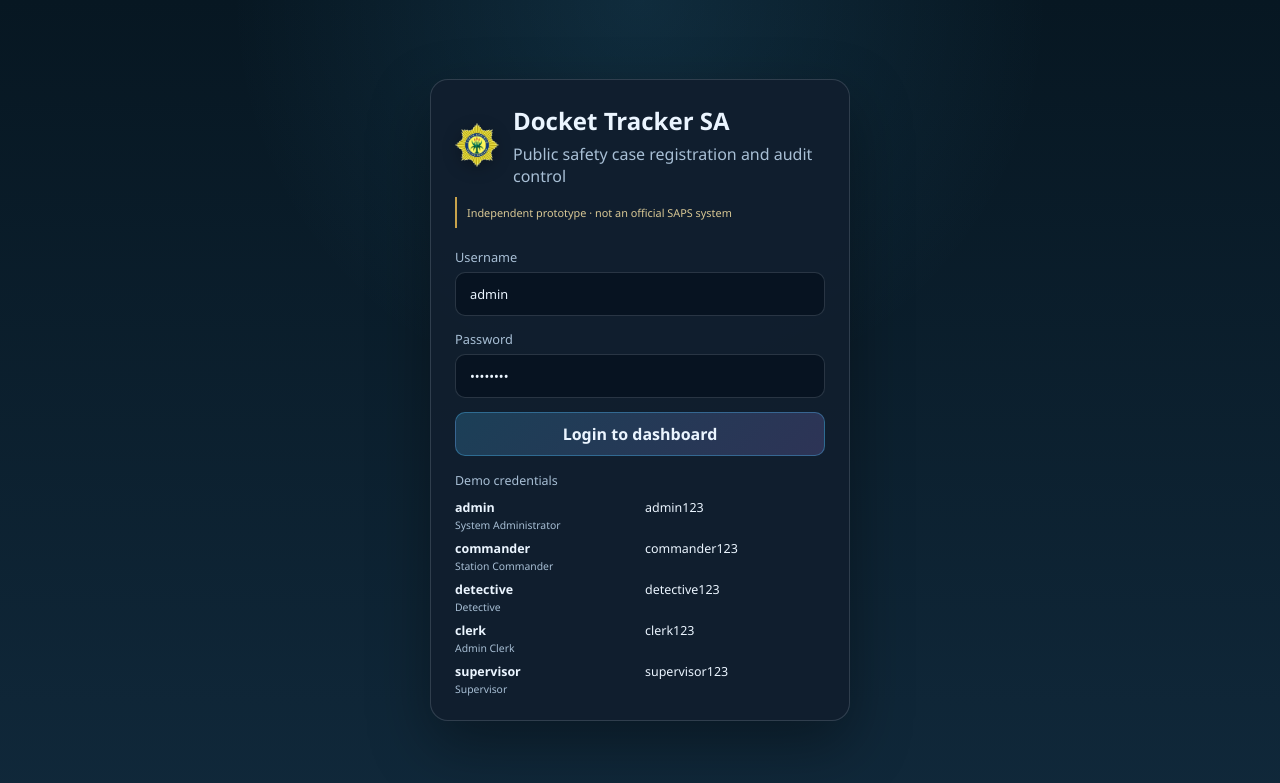
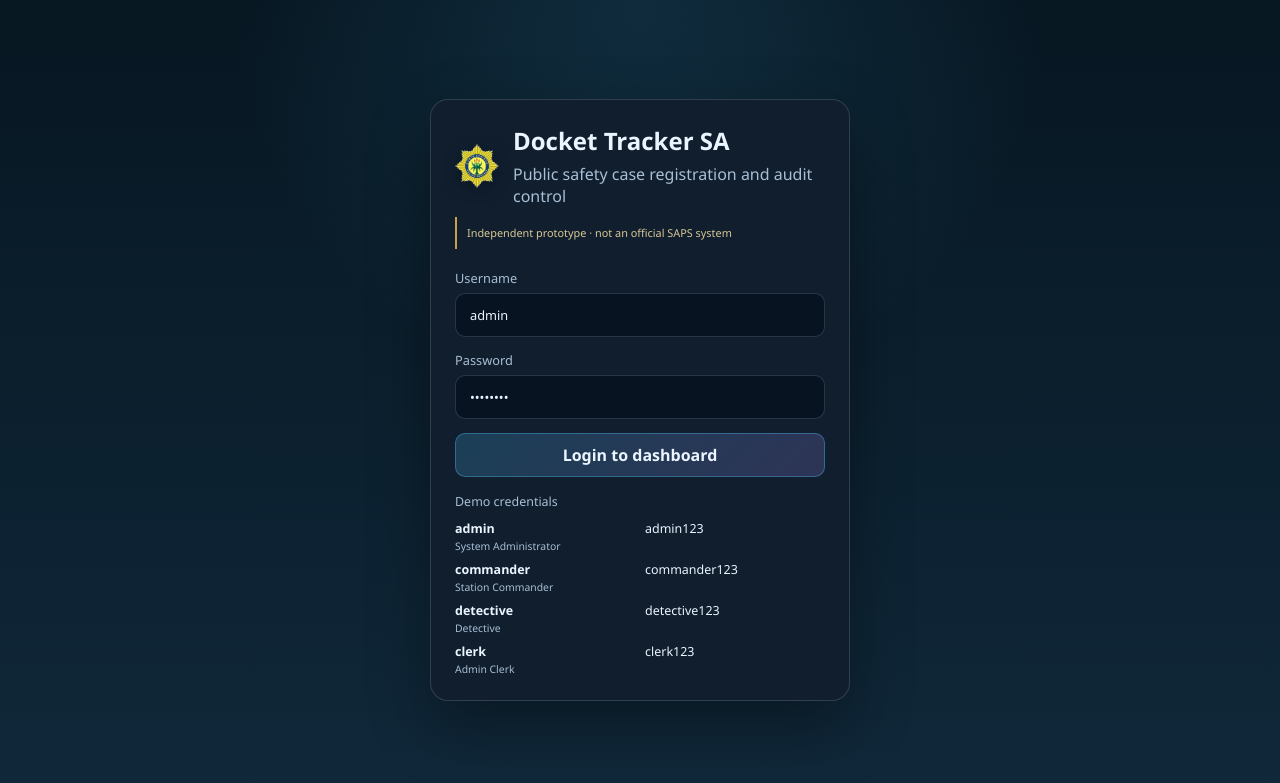
Before and after one commit to HoodieOnline/police-docket-tracker, a Flask app: page /login in a window 1280 px wide. Shown: the top 783 px of the page. Run offline with Flask 3, Linux system fonts and the light colour scheme.

Commit message:
Remove supervisor demo account
Stop seeding the supervisor demo user, remove it from the local database, and update login documentation while retaining the supervisor workflow role.\n\nCo-authored-by: Copilot <223556219+Copilot@users.noreply.github.com>

```diff
--- a/app.py
+++ b/app.py
@@ -240,7 +240,6 @@ def init_seed_data(conn):
         ("commander", "commander123", "Station Commander", "Johannesburg Central"),
         ("detective", "detective123", "Detective", "Johannesburg Central"),
         ("clerk", "clerk123", "Admin Clerk", "Johannesburg Central"),
-        ("supervisor", "supervisor123", "Supervisor", "Johannesburg Central"),
     ]
     for username, password, role, station in demo_users:
         conn.execute(
--- a/templates/login.html
+++ b/templates/login.html
@@ -42,7 +42,6 @@
           <div><strong>commander</strong><span>commander123</span><small>Station Commander</small></div>
           <div><strong>detective</strong><span>detective123</span><small>Detective</small></div>
           <div><strong>clerk</strong><span>clerk123</span><small>Admin Clerk</small></div>
-          <div><strong>supervisor</strong><span>supervisor123</span><small>Supervisor</small></div>
         </div>
       </div>
     </div>
```
Also changed, not shown: README.md.
